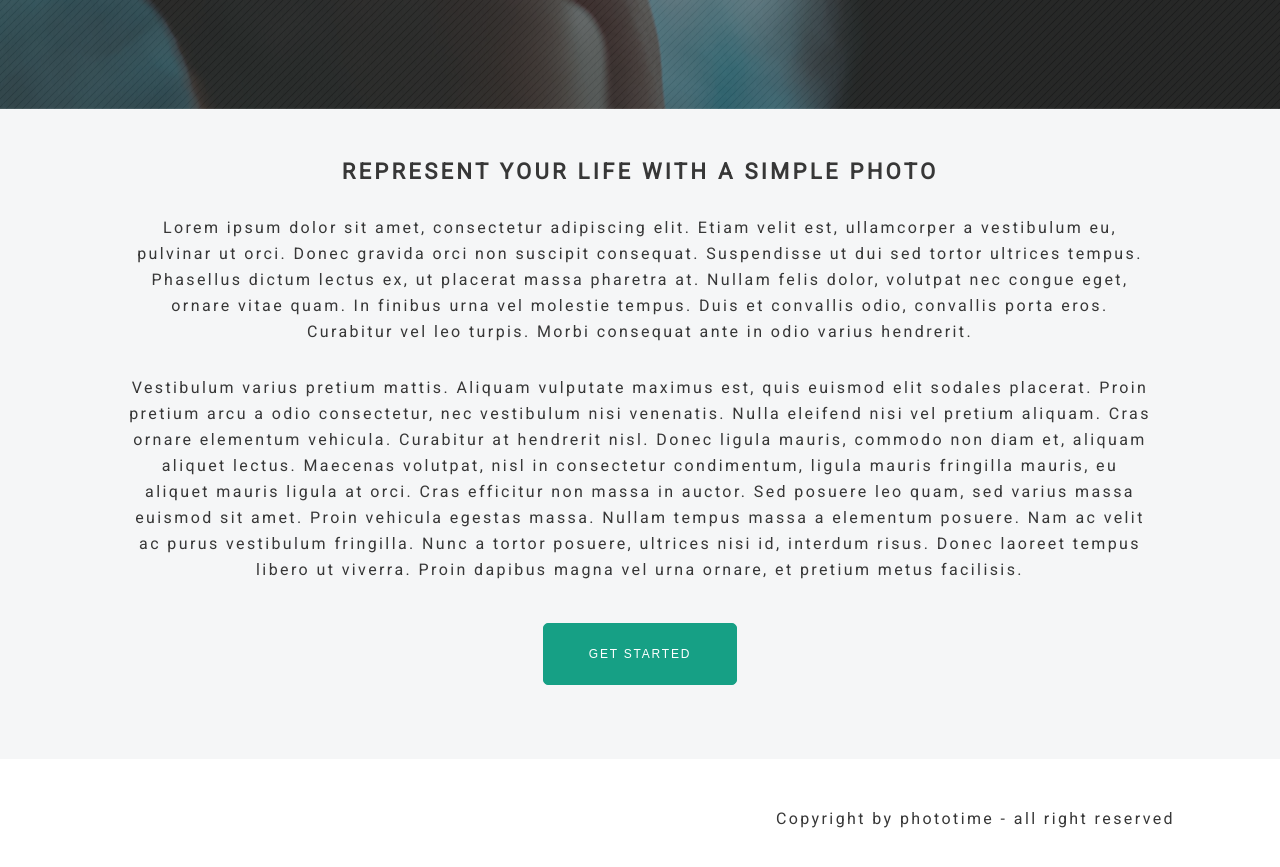
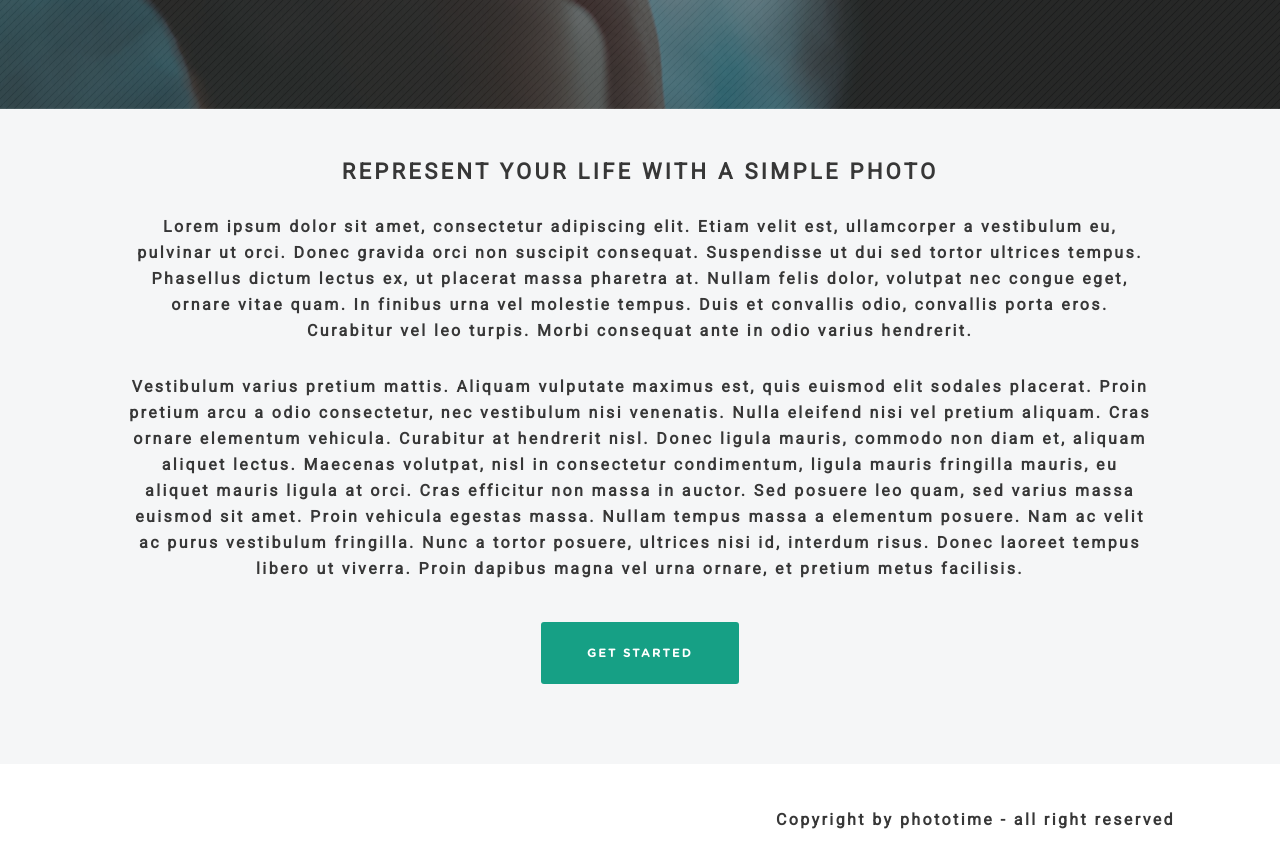
Before and after one commit to Fenriez/DAN.IT-hmwrk_1, a plain HTML site: page index.html in a window 1280 px wide. Shown: the part 761-1628 px from the top of the page. Drawn offline with Linux system fonts and the light colour scheme.

Commit message:
Index.html - tags and classes updated. Style.css - styles updated, flex-box removed, copyright formated without paddings, @font-face error ашÑfixed, class 'wrapper' added, font-weight updated

```diff
--- a/css/style.css
+++ b/css/style.css
@@ -4,11 +4,9 @@
     padding: 0;
     box-sizing: border-box;
 }
-
 ul, ol {
     list-style: none;
 }
-
 a, a:hover, a:active {
     text-decoration: none;
 }
@@ -18,30 +16,24 @@ html {
     font-size: 10px;
 }
 body {
-    width: 1280px;
-    margin: 0 auto;
-    background-color: #ffffff;
-    color: #373737;
-    font-family: 'Roboto', sans-serif;
-}
-p {
-    font-size: 1.6rem;
-    letter-spacing: 2.4px;
+    width: 100%;
 }
 
 /* CLASSES */
+.wrapper {
+    width: 1280px;
+    margin: 0 auto;
+}
 
 /* Navigation bar */
-nav {
+.navigation {
     height: 80px;
 }
 .nav-bar {
     margin: 0 auto;
     height: 100%;
     width: 45%;
-    display: flex;
-    justify-content: space-between;
-    align-items: center;
+    text-align: center;
 }
 /* .nav-bar {
     margin: 0 auto;
@@ -51,12 +43,18 @@ nav {
     justify-content: space-between;
     align-items: center;
 } */
+.nav-btn-wrap {
+    display: inline-block;
+    margin: 29px 20px;
+    height: 100%;
+}
 .nav-btn {
-    color: #16A085;
     text-transform: uppercase;
     font-size: 1.8rem;
     letter-spacing: 2.7px;
-    font-weight: bold;
+    font-weight: 900;
+    color: #16A085;
+    font-family: 'Roboto', sans-serif;
 }
 
 /* Section - Main */
@@ -68,7 +66,10 @@ nav {
 }
 
 /* Section - Content */
-/* .content {
+.content {
+    background-color: #f5f6f7;
+    text-align: center;
+}/* .content {
     height: 650px;
     display: flex;
     text-align: center;
@@ -76,57 +77,65 @@ nav {
     flex-direction: column;
     background-color: #f5f6f7;
 } */
-.content {
-    height: 650px;
-    display: flex;
-    text-align: center;
-    align-items: center;
-    flex-direction: column;
-    background-color: #f5f6f7;
-}
 .content-text-wrap {
     width: 80%;
+    margin: 0 auto;
+    padding: 20px 0 20px 0;
 }
-.content .title {
-    margin-top: 50px;
+.content-text-title {
+    margin-top: 30px;
     text-transform: uppercase;
     font-size: 2.2rem;
     letter-spacing: 3.3px;
-    font-weight: bold;
+    font-weight: 900;
+    color: #373737;
+    font-family: 'Roboto', sans-serif;
 }
-.content p {
+.content-text {
     margin-top: 30px;
     line-height: 26px;
+    font-size: 1.6rem;
+    letter-spacing: 2.4px;
+    font-weight: 900;
+    color: #373737;
+    font-family: 'Roboto', sans-serif;
 }
 .btn {
-    padding: 23px 45px;
+    display: inline-block;
+    padding: 24px 46px;
     background-color: #16A085;
-    border: 1px #16A085 solid;
-    border-radius: 5px;
+    border-radius: 3px;
     font-family: 'Gotham Rounded Bold', sans-serif;
     color: #ffffff;
     text-transform: uppercase;
     font-size: 1.2rem;
+    font-weight: 700;
     letter-spacing: 1.8px;
     user-select: none;
 }
 .get-start {
-    margin-top: 40px;
+    margin: 20px 0 80px 0;
 }
 
 /* Footer */
 .footer {
     height: 110px;
+    text-align: right;
 }
-.footer p {
-    padding: 50px 105px 0 0;
-    text-align: right;
+.copyright {
+    display: inline-block;
+    margin: 45.5px 105px 45.5px 0;
+    font-size: 1.6rem;
+    letter-spacing: 2.4px;
+    font-weight: 900;
+    color: #373737;
+    font-family: 'Roboto', sans-serif;
 }
 
 /* Fonts */
 @font-face {
     font-family: "Gotham Rounded Bold";
-    src: url('../fonts/GothamRoundedBold_21016.ttf') type "opentype";
+    src: url('../fonts/GothamRoundedBold_21016.ttf');
     font-style: normal;
     font-weight: bold;
 }
--- a/index.html
+++ b/index.html
@@ -33,7 +33,7 @@
         </section>
         <section class="content">
             <div class="content-text-wrap">
-                <p class="title">represent your life with a simple photo</p>
+                <p class="content-text-title">represent your life with a simple photo</p>
                 <p class="content-text">Lorem ipsum dolor sit amet, consectetur adipiscing elit. Etiam velit est, ullamcorper a vestibulum eu, pulvinar ut
                 orci. Donec gravida orci non suscipit consequat. Suspendisse ut dui sed tortor ultrices tempus. Phasellus dictum
                 lectus ex, ut placerat massa pharetra at. Nullam felis dolor, volutpat nec congue eget, ornare vitae quam. In
```
